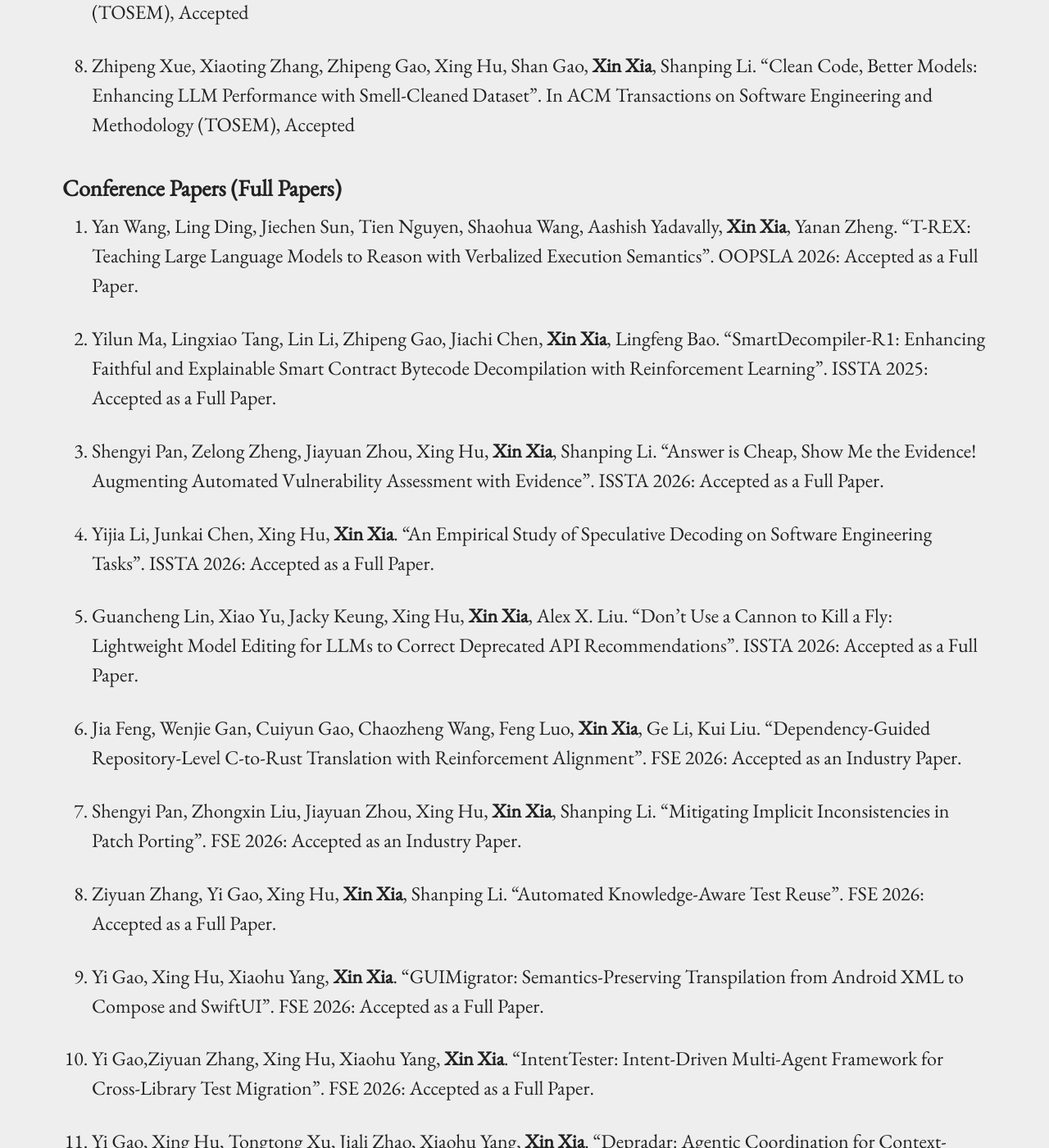
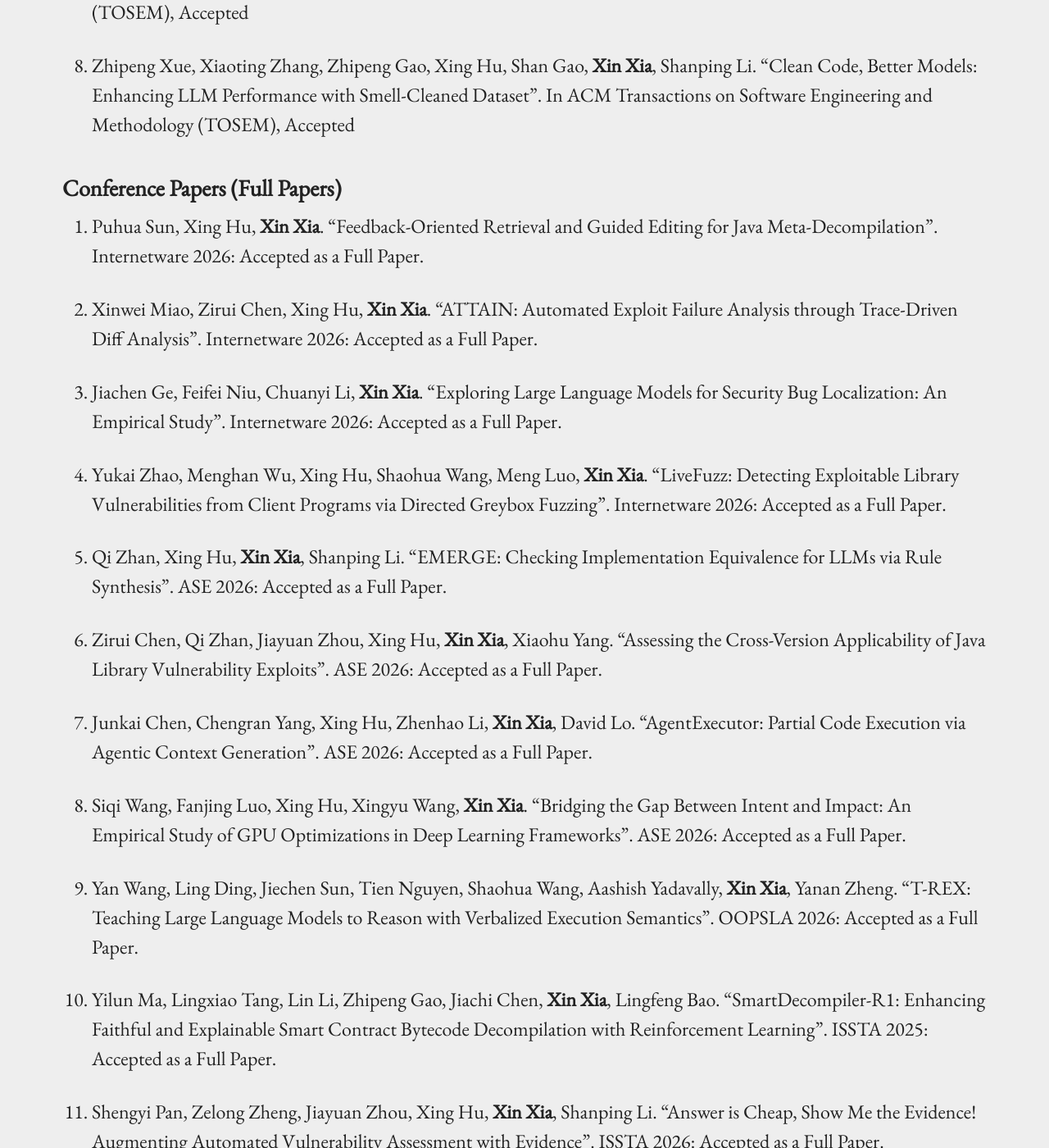
Before and after one commit to xin-xia/xin-xia.github.io, a Jekyll site: the page built from publication.md, in a window 1280 px wide and 1400 px high, scrolled down 1678 px. Shown: the whole window at 82% size. Built offline with Jekyll 4.4.1, drawn with Linux system fonts in a browser that asks for light colours; some of the changed text lies outside the part shown.

Commit message:
Update publication.md

```diff
--- a/publication.md
+++ b/publication.md
@@ -36,6 +36,26 @@ permalink: /publication/
 151. Zhipeng Xue, Xiaoting Zhang, Zhipeng Gao, Xing Hu, Shan Gao, <strong>Xin Xia</strong>, Shanping Li. "Clean Code, Better Models: Enhancing LLM Performance with Smell-Cleaned Dataset". In ACM Transactions on Software Engineering and Methodology (TOSEM), Accepted <br />
 
 ### Conference Papers (Full Papers)
+
+227. Puhua Sun, Xing Hu, <strong>Xin Xia</strong>. "Feedback-Oriented Retrieval and Guided Editing for Java Meta-Decompilation".  Internetware 2026: Accepted as a Full Paper.  <br/>
+
+226. Xinwei Miao, Zirui Chen, Xing Hu, <strong>Xin Xia</strong>. "ATTAIN: Automated Exploit Failure Analysis through Trace-Driven Diff Analysis". Internetware 2026: Accepted as a Full Paper.  <br/>
+
+
+225. Jiachen Ge, Feifei Niu, Chuanyi Li, <strong>Xin Xia</strong>.  "Exploring Large Language Models for Security Bug Localization: An Empirical Study". Internetware 2026: Accepted as a Full Paper.  <br/>
+
+224. Yukai Zhao, Menghan Wu, Xing Hu, Shaohua Wang, Meng Luo, <strong>Xin Xia</strong>. "LiveFuzz: Detecting Exploitable Library Vulnerabilities from Client Programs via Directed Greybox Fuzzing". Internetware 2026: Accepted as a Full Paper.  <br/>
+
+223. Qi Zhan, Xing Hu, <strong>Xin Xia</strong>, Shanping Li. "EMERGE: Checking Implementation Equivalence for LLMs via Rule Synthesis". ASE 2026: Accepted as a Full Paper.  <br/>
+
+
+222. Zirui Chen, Qi Zhan, Jiayuan Zhou, Xing Hu, <strong>Xin Xia</strong>, Xiaohu Yang. "Assessing the Cross-Version Applicability of Java Library Vulnerability Exploits".  ASE 2026: Accepted as a Full Paper.  <br/>
+
+
+221. Junkai Chen, Chengran Yang, Xing Hu, Zhenhao Li, <strong>Xin Xia</strong>, David Lo. "AgentExecutor: Partial Code Execution via Agentic Context Generation".  ASE 2026: Accepted as a Full Paper.  <br/>
+
+220. Siqi Wang, Fanjing Luo, Xing Hu, Xingyu Wang, <strong>Xin Xia</strong>. "Bridging the Gap Between Intent and Impact: An Empirical Study of GPU Optimizations in Deep Learning Frameworks". ASE 2026: Accepted as a Full Paper.  <br/>
+
 
 219. Yan Wang, Ling Ding, Jiechen Sun, Tien Nguyen, Shaohua Wang, Aashish Yadavally, <strong>Xin Xia</strong>, Yanan Zheng. "T-REX: Teaching Large Language Models to Reason with Verbalized Execution Semantics". OOPSLA 2026: Accepted as a Full Paper.  <br/>
 
```
Also changed, not shown: other parts of publication.md (+1 -1 lines).
